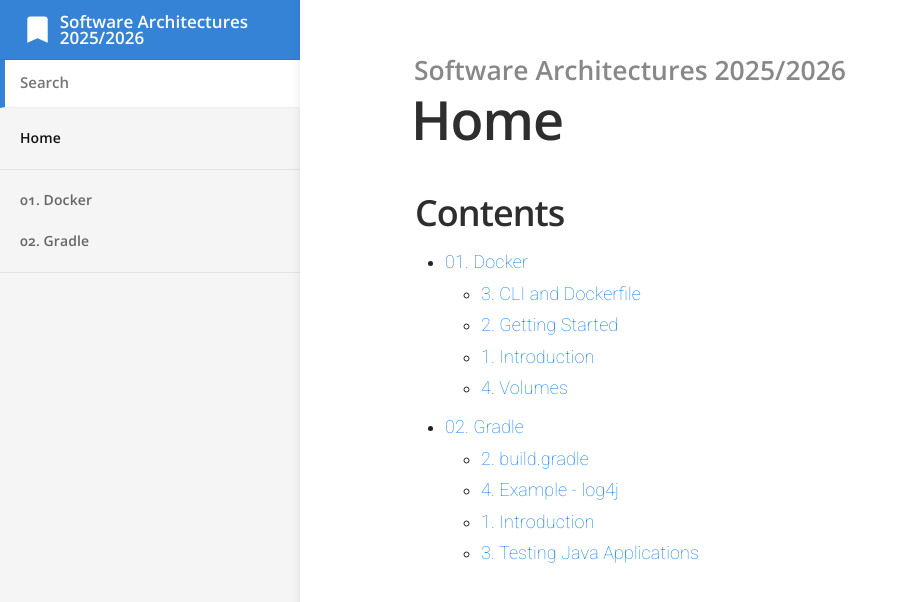
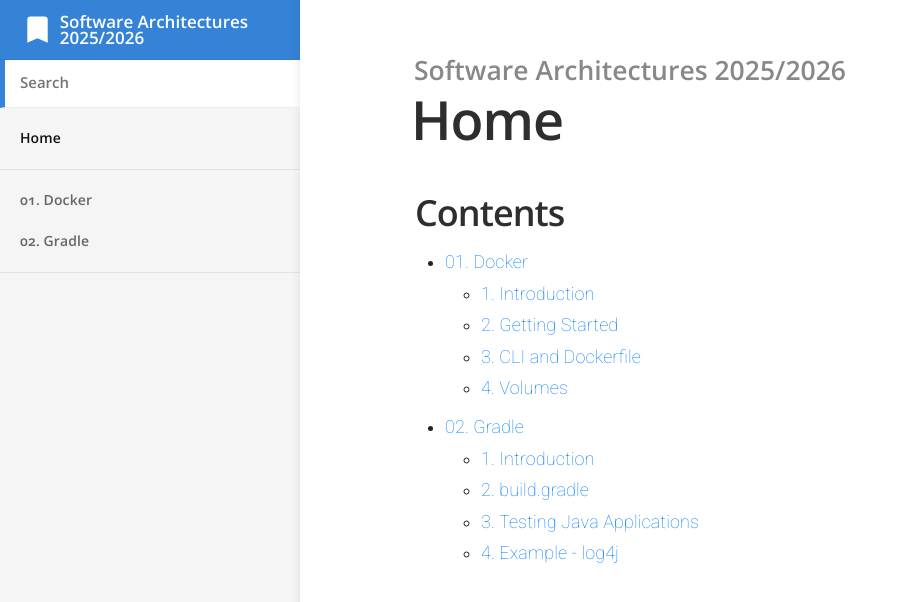
Before and after one commit to pietroferrara/SoftwareArchitectures_2025, a Jekyll site: the page built from index.md, in a window 1280 px wide. Shown: the top 602 px of the page, without its empty margins (0-908 px from the left). Built offline with Jekyll 4.4.1, drawn with Linux system fonts in a browser that asks for light colours.

Commit message:
Sort pages

```diff
--- a/_layouts/default.html
+++ b/_layouts/default.html
@@ -48,13 +48,13 @@
 				<ul>
 				{% assign grouped = site.docs | group_by: 'category' | sort: 'name' %}
 				{% for group in grouped %}
-				{% assign visible_items = "" | split: "" %}
+				{% assign visible_items = "" | split: ""%}
 				{% for item in group.items %}
 					{% unless item.exclude %}
 					{% assign visible_items = visible_items | push: item %}
 					{% endunless %}
 				{% endfor %}
-
+				{% assign visible_items = visible_items | sort: 'order' %}
 				{% if visible_items.size > 0 %}
 					<li class="nav-item top-level {% if group.name == page.category %}current{% endif %}">
 					<a href="{{ site.baseurl }}{{ visible_items.first.url }}">{{ group.name }}</a>
--- a/index.md
+++ b/index.md
@@ -12,7 +12,7 @@ title: Home
                 {% assign visible_items = visible_items | push: item %}
             {% endunless %}
         {% endfor %}
-
+        {% assign visible_items = visible_items | sort: 'order' %}
         {% if visible_items.size > 0 %}
             <li class="">
                 <a class="content-link" href="{{ site.baseurl }}{{ visible_items.first.url }}">{{ group.name }}</a>
```
